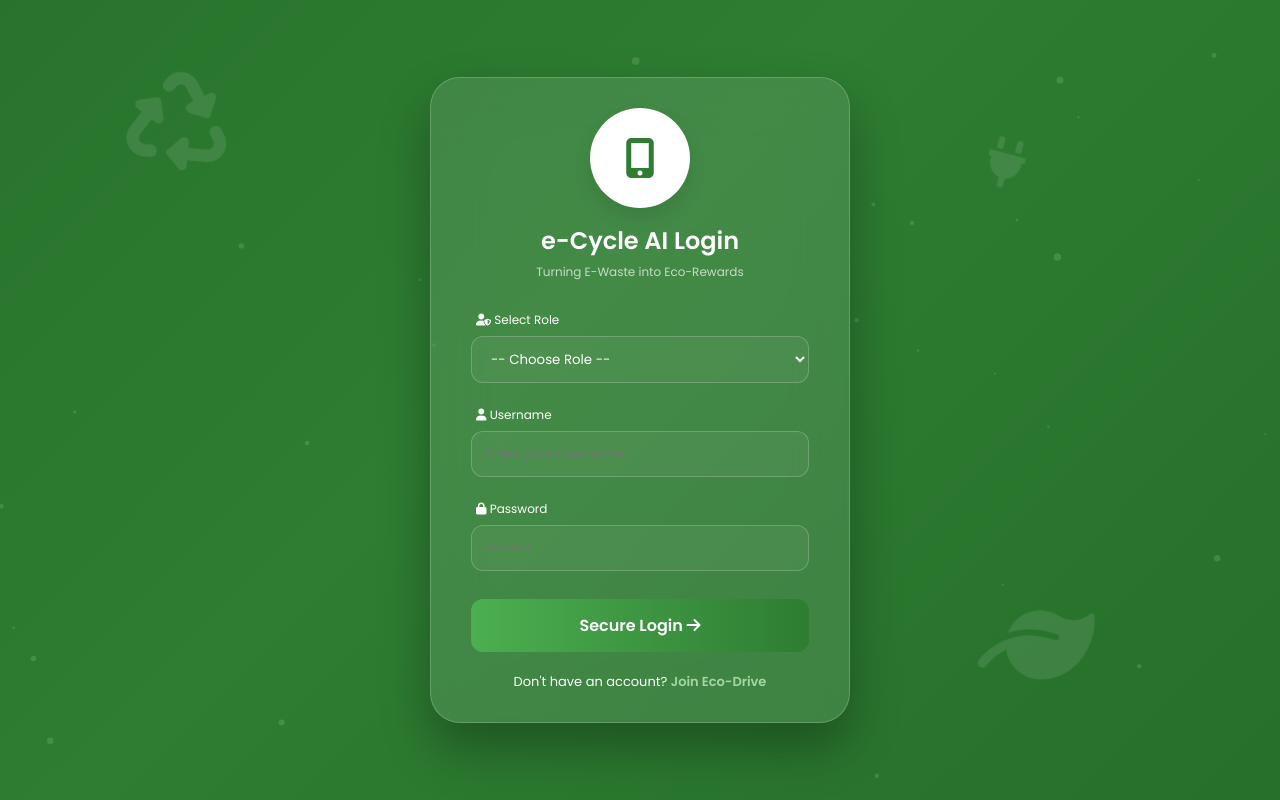
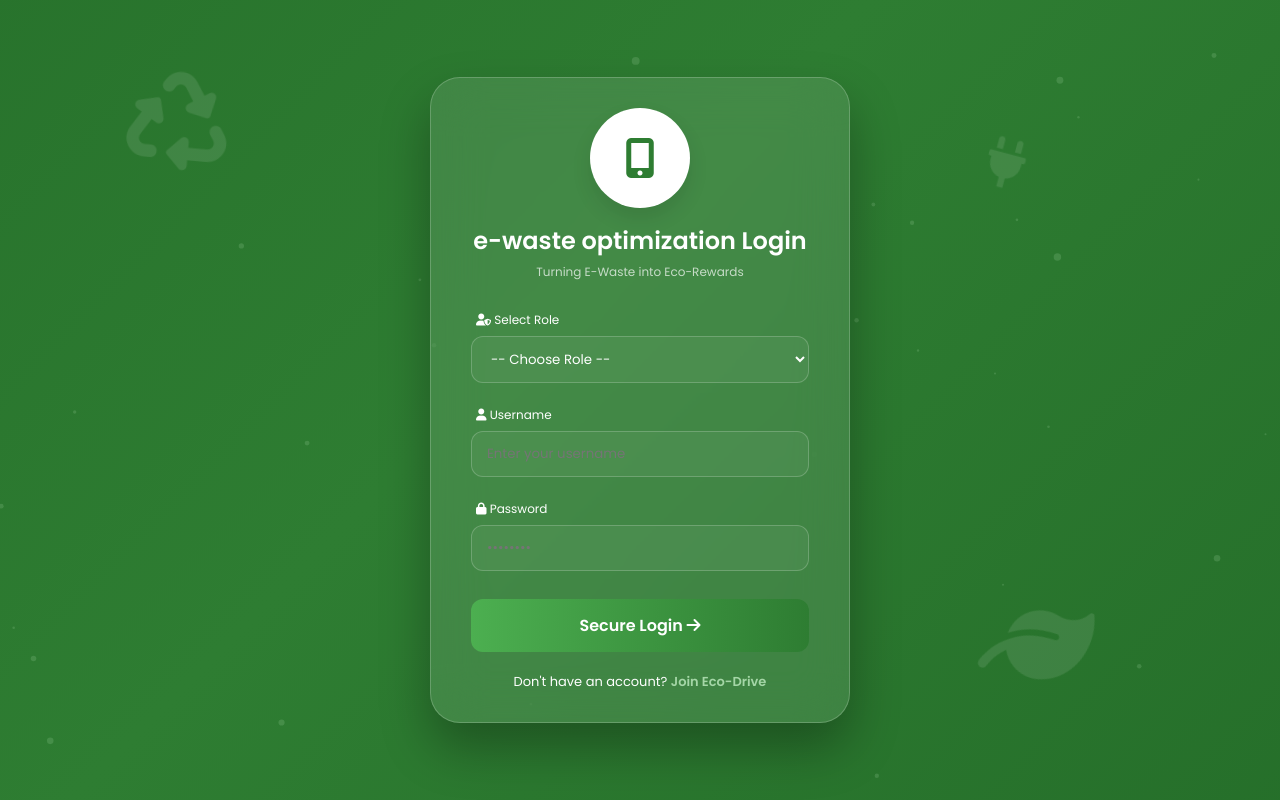
Before and after one commit to AmitGondJi/e-cycle-ai, a Flask app: page /login in a window 1280 px wide. Run offline with Flask 3, Linux system fonts and the light colour scheme.

Commit message:
Updated project name

```diff
--- a/app.py
+++ b/app.py
@@ -221,7 +221,7 @@ def download_certificate(req_id):
     pdf.set_x(30)
     pdf.cell(0, 10, f"Date: {datetime.now().strftime('%d-%m-%Y')}", ln=0)
     pdf.set_x(200)
-    pdf.cell(0, 10, "Authorized by e-Cycle AI", ln=1)
+    pdf.cell(0, 10, "Authorized by e-waste optimization", ln=1)
 
     pdf_output = pdf.output(dest='S').encode('latin-1')
     return send_file(io.BytesIO(pdf_output), mimetype='application/pdf', as_attachment=True, download_name='eCycle_Certificate.pdf')
--- a/templates/dashboard.html
+++ b/templates/dashboard.html
@@ -1,7 +1,7 @@
 <!DOCTYPE html>
 <html>
 <head>
-    <title>User Dashboard | e-Cycle AI</title>
+    <title>User Dashboard | e-waste</title>
     <link rel="stylesheet" href="https://cdnjs.cloudflare.com/ajax/libs/font-awesome/6.0.0/css/all.min.css">
     <script src="https://cdn.jsdelivr.net/npm/canvas-confetti@1.5.1/dist/confetti.browser.min.js"></script>
 
@@ -203,7 +203,7 @@
     </div>
 
     <nav>
-        <span style="font-size: 22px; font-weight: 700;">♻️ e-Cycle <span style="color: #a5d6a7;">AI</span></span>
+        <span style="font-size: 22px; font-weight: 700;">♻️ e-waste <span style="color: #a5d6a7;">optimization</span></span>
 
         <div style="display: flex; align-items: center; gap: 25px;">
             <a href="/dashboard" style="color:white; text-decoration:none;"><i class="fas fa-home"></i> Home</a>
--- a/templates/login.html
+++ b/templates/login.html
@@ -3,7 +3,7 @@
 <head>
 <meta charset="UTF-8">
 <meta name="viewport" content="width=device-width, initial-scale=1.0">
-<title>e-Cycle | Smart Eco Login</title>
+<title>e-Waste optimization | Smart Eco Login</title>
 
 <link href="https://fonts.googleapis.com/css2?family=Poppins:wght@300;400;600&display=swap" rel="stylesheet">
 <link rel="stylesheet" href="https://cdnjs.cloudflare.com/ajax/libs/font-awesome/6.0.0/css/all.min.css">
@@ -176,7 +176,7 @@ select option { color: #333; }
         <i class="fas fa-mobile-alt" style="color: #2e7d32; font-size: 40px;"></i>
     </div>
 
-    <h2>e-Cycle AI Login</h2>
+    <h2>e-waste optimization Login</h2>
     <p>Turning E-Waste into Eco-Rewards</p>
 
     <form method="POST">
--- a/templates/profile.html
+++ b/templates/profile.html
@@ -1,7 +1,7 @@
 <!DOCTYPE html>
 <html>
 <head>
-    <title>My Profile | e-Cycle AI</title>
+    <title>My Profile | e-Waste</title>
     <link rel="stylesheet" href="https://cdnjs.cloudflare.com/ajax/libs/font-awesome/6.0.0/css/all.min.css">
     <style>
         body { background: #f4f9f4; font-family: 'Segoe UI', sans-serif; display: flex; justify-content: center; padding-top: 50px; }
```
Also changed, not shown: database.db.
